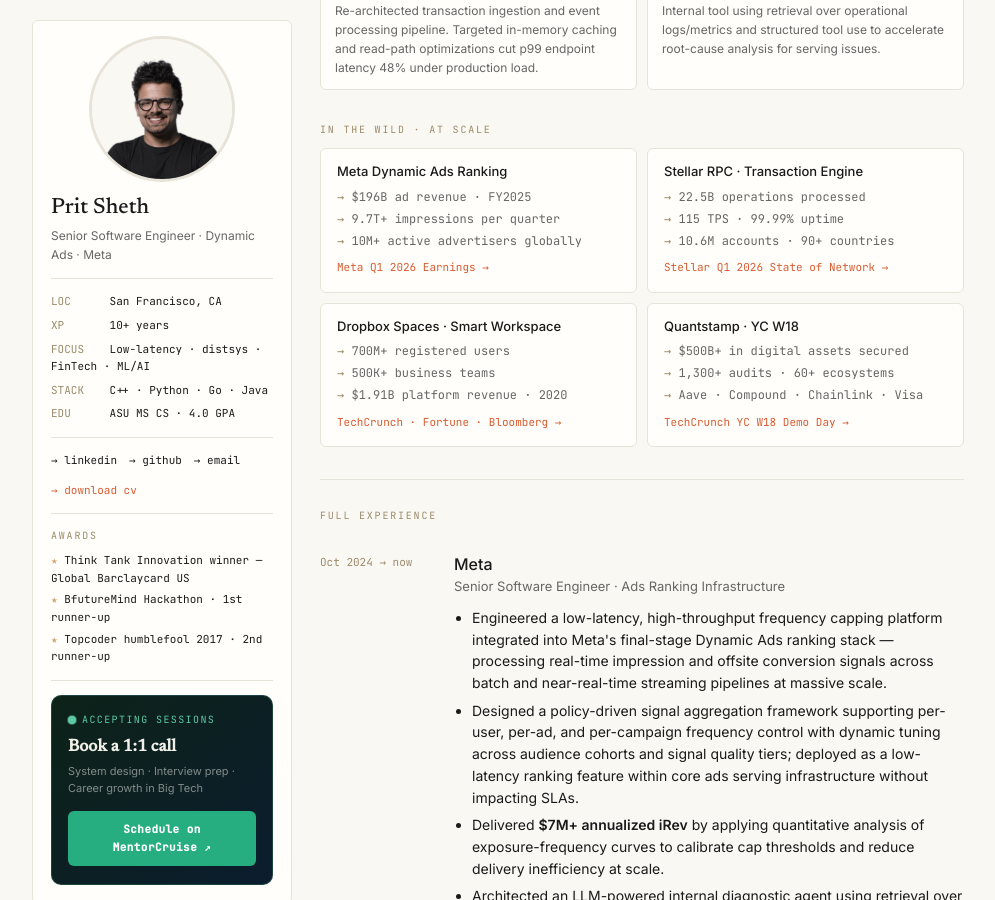
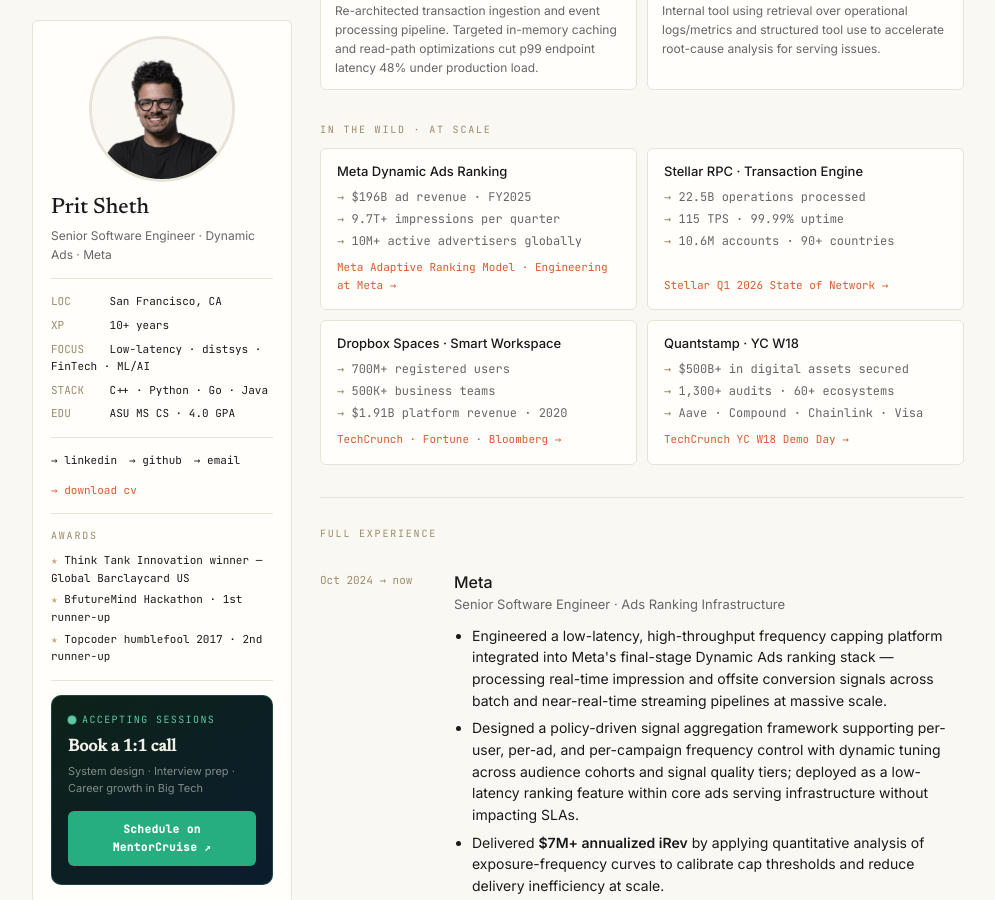
Before and after one commit to psheth9/psheth9.github.io, a Jekyll site: the page built from index.html, in a window 1280 px wide and 900 px high, scrolled down 959 px. Shown: the whole window, without its empty margins (142-1137 px from the left). Built offline with Jekyll 4.4.1, drawn with Linux system fonts in a browser that asks for light colours.

Commit message:
Replace Meta earnings link with Meta Adaptive Ranking Model engineering blog
Co-Authored-By: Claude Sonnet 4.6 <noreply@anthropic.com>

```diff
--- a/index.html
+++ b/index.html
@@ -216,7 +216,7 @@ description: Senior Software Engineer focused on low-latency distributed systems
             <li>9.7T+ impressions per quarter</li>
             <li>10M+ active advertisers globally</li>
           </ul>
-          <a href="https://investor.atmeta.com/investor-news/press-release-details/2026/Meta-Reports-First-Quarter-2026-Results/default.aspx" class="wild-card__link" target="_blank" rel="noopener">Meta Q1 2026 Earnings →</a>
+          <a href="https://engineering.fb.com/2026/03/31/ml-applications/meta-adaptive-ranking-model-bending-the-inference-scaling-curve-to-serve-llm-scale-models-for-ads/" class="wild-card__link" target="_blank" rel="noopener">Meta Adaptive Ranking Model · Engineering at Meta →</a>
         </div>
 
         <div class="wild-card">
```
